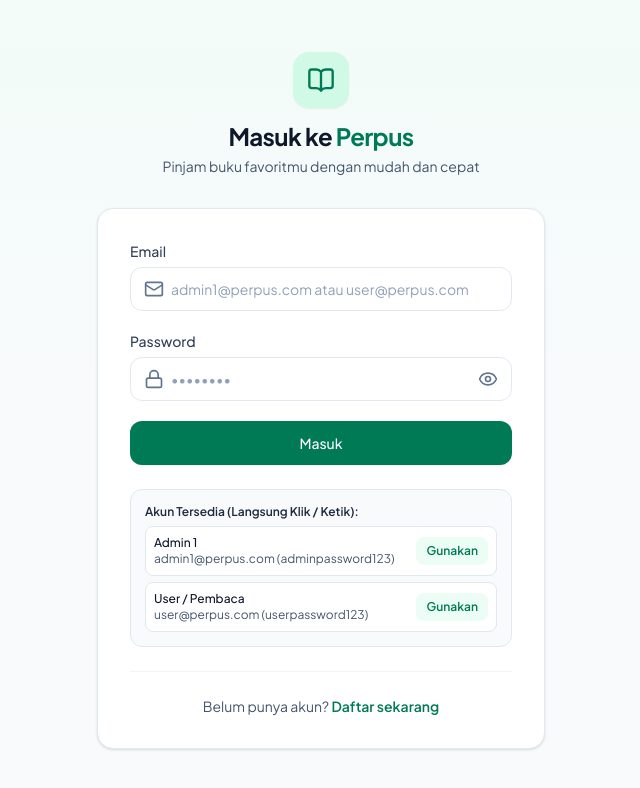
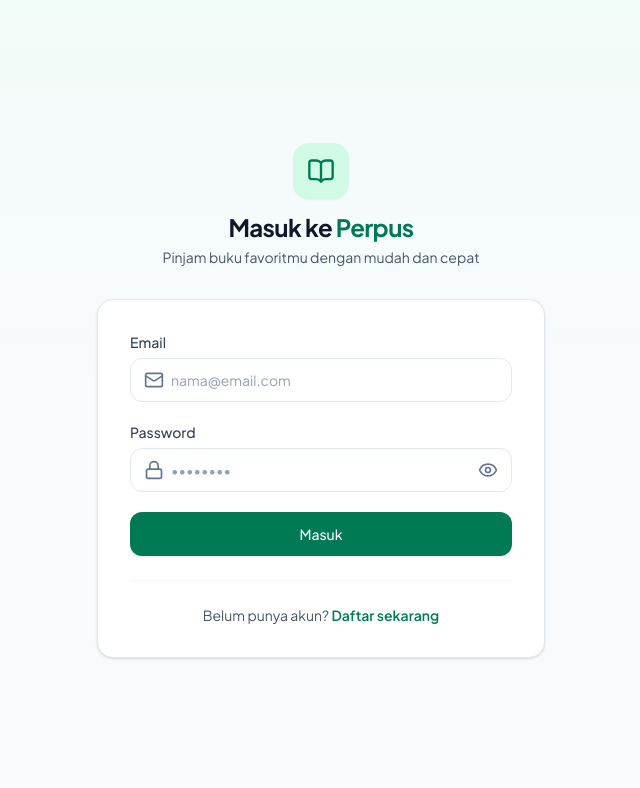
Before and after one commit to muhammadfasya578-svg/tugas_pertemuan_12, a Next.js app: page /login in a window 1280 px wide. Shown: the top 788 px of the page, without its empty margins (319-959 px from the left). Built offline with nearby package versions, Linux system fonts and the light colour scheme.

Commit message:
chore(login): permanently remove demo credentials box

```diff
--- a/src/app/login/page.js
+++ b/src/app/login/page.js
@@ -82,7 +82,7 @@ export default function LoginPage() {
                   required
                   value={email}
                   onChange={(e) => setEmail(e.target.value)}
-                  placeholder="admin1@perpus.com atau user@perpus.com"
+                  placeholder="nama@email.com"
                   className="w-full h-11 pl-10 pr-4 text-sm rounded-xl border border-slate-200 bg-white placeholder-slate-400 text-slate-900 focus:outline-none focus:ring-2 focus:ring-emerald-500 focus:border-emerald-500 transition-colors"
                 />
               </div>
@@ -140,43 +140,6 @@ export default function LoginPage() {
             </button>
           </form>
 
-          {/* Quick Demo Credentials Box */}
-          <div className="mt-6 p-3.5 rounded-xl bg-slate-50 border border-slate-200 text-xs space-y-1.5 text-slate-600">
-            <p className="font-semibold text-slate-800">Akun Tersedia (Langsung Klik / Ketik):</p>
-            <div className="flex justify-between items-center bg-white p-2 rounded-lg border border-slate-200">
-              <div>
-                <p className="font-medium text-slate-900">Admin 1</p>
-                <p className="text-slate-600">admin1@perpus.com (adminpassword123)</p>
-              </div>
-              <button
-                type="button"
-                onClick={() => {
-                  setEmail('admin1@perpus.com')
-                  setPassword('adminpassword123')
-                }}
-                className="text-emerald-700 hover:text-emerald-800 font-semibold px-2.5 py-1.5 rounded-lg bg-emerald-50 hover:bg-emerald-100"
-              >
-                Gunakan
-              </button>
-            </div>
-            <div className="flex justify-between items-center bg-white p-2 rounded-lg border border-slate-200">
-              <div>
-                <p className="font-medium text-slate-900">User / Pembaca</p>
-                <p className="text-slate-600">user@perpus.com (userpassword123)</p>
-              </div>
-              <button
-                type="button"
-                onClick={() => {
-                  setEmail('user@perpus.com')
-                  setPassword('userpassword123')
-                }}
-                className="text-emerald-700 hover:text-emerald-800 font-semibold px-2.5 py-1.5 rounded-lg bg-emerald-50 hover:bg-emerald-100"
-              >
-                Gunakan
-              </button>
-            </div>
-          </div>
-
           {/* Divider */}
           <div className="mt-6 pt-6 border-t border-slate-100 text-center">
             <p className="text-sm text-slate-600">
```
